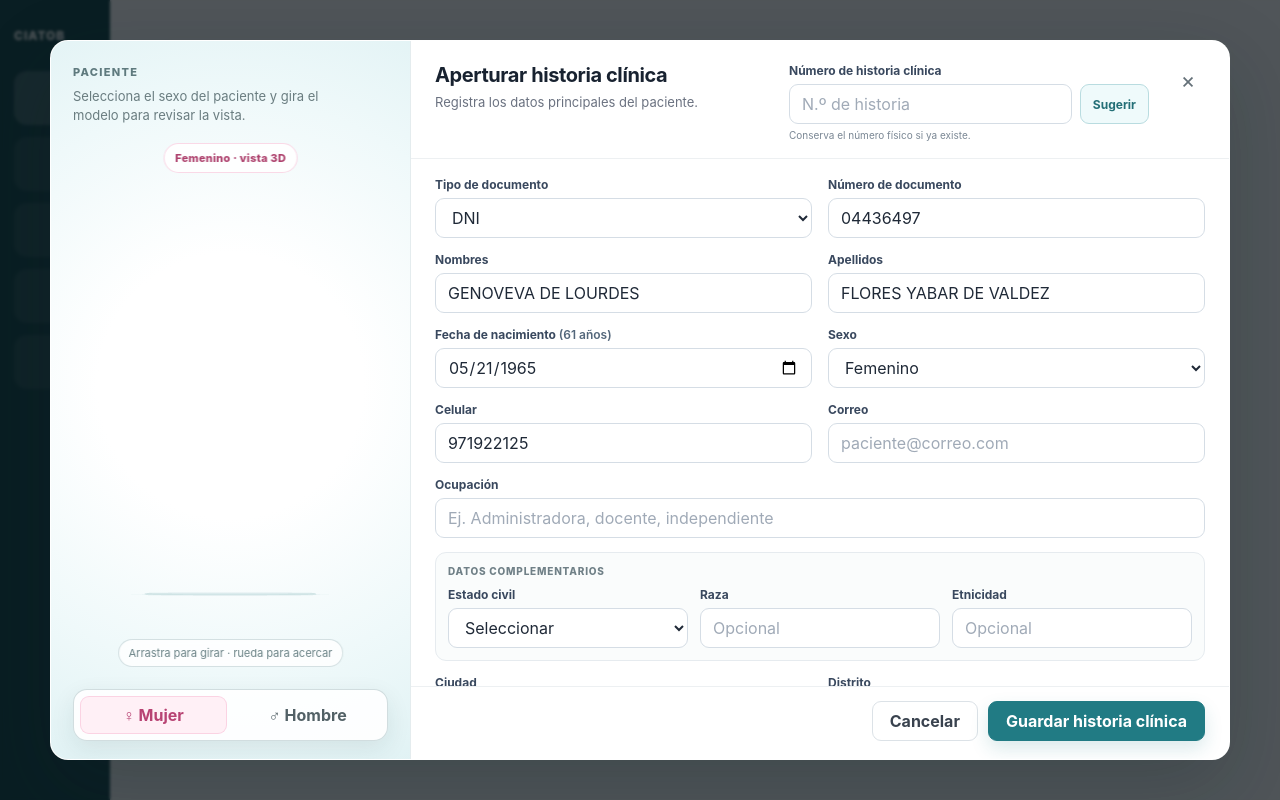
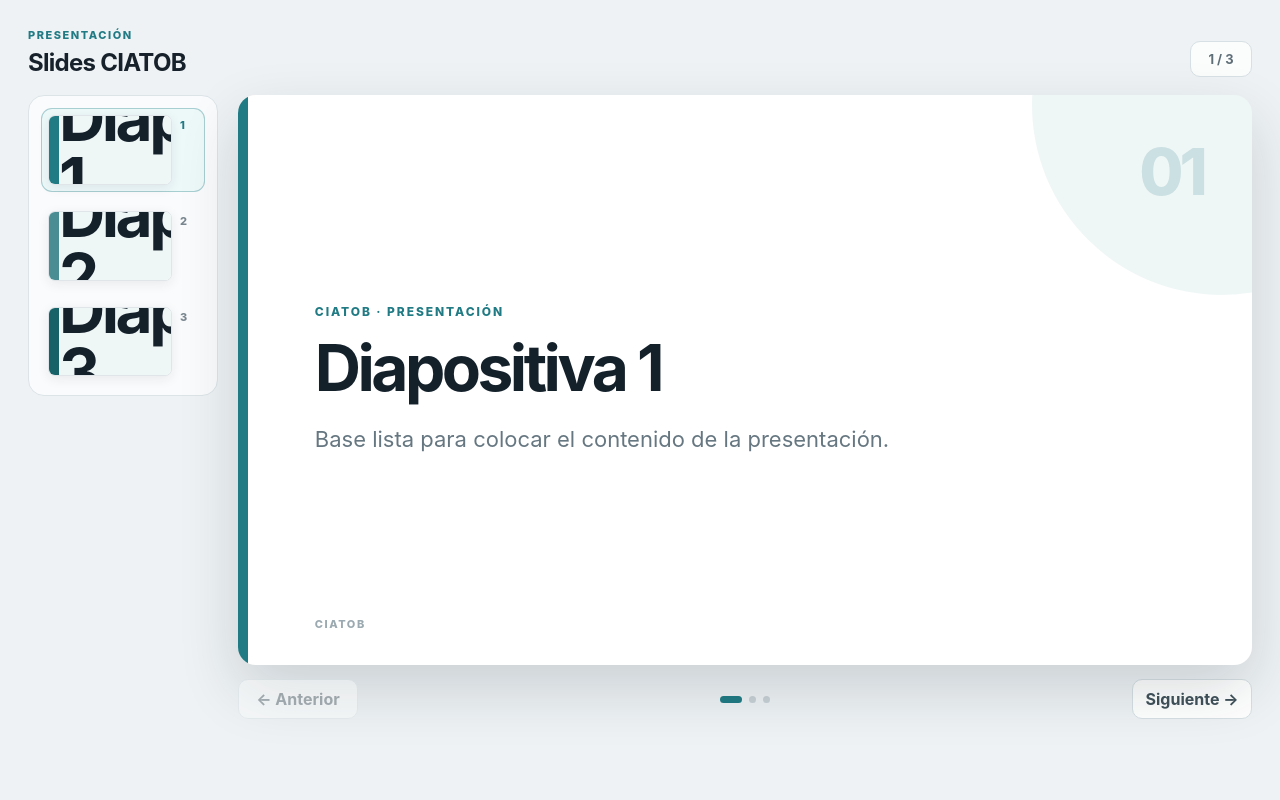
Before and after one commit to joseston/modal_scx, a React (Vite) app: page / in a window 1280 px wide. Built offline with nearby package versions, Linux system fonts and the light colour scheme; no server answers.

Commit message:
Hide patient modal and show TSX presentation section

```diff
--- a/src/App.tsx
+++ b/src/App.tsx
@@ -1,29 +1,5 @@
-import { PatientModal } from './components/PatientModal';
+import { PresentationDeck } from './presentation/PresentationDeck';
 
 export default function App() {
-  return (
-    <main className="demo-shell">
-      <aside className="demo-sidebar" aria-hidden="true">
-        <div className="demo-brand">CIATOB</div>
-        {Array.from({ length: 5 }).map((_, index) => (
-          <div key={index} className={`demo-nav-item${index === 0 ? ' active' : ''}`} />
-        ))}
-      </aside>
-
-      <section className="demo-content" aria-hidden="true">
-        <div className="demo-card">
-          <div className="demo-title" />
-          <div className="demo-subtitle" />
-        </div>
-        <div className="demo-tabs">
-          <div />
-          <div />
-          <div />
-        </div>
-        <div className="demo-table" />
-      </section>
-
-      <PatientModal />
-    </main>
-  );
+  return <PresentationDeck />;
 }
```
